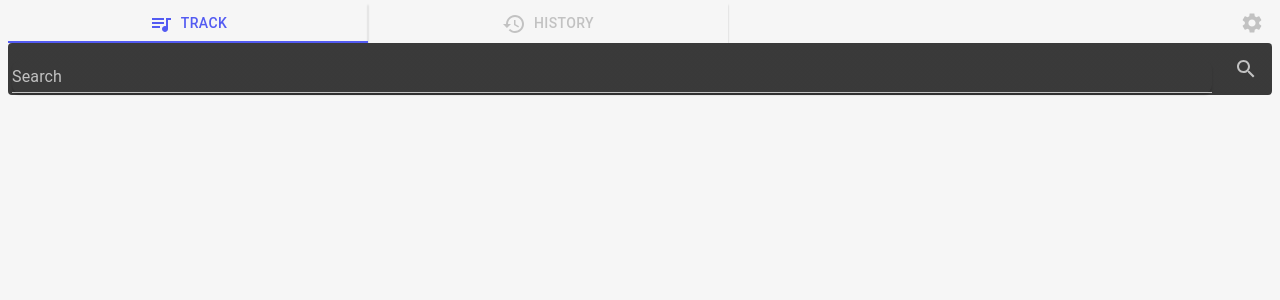
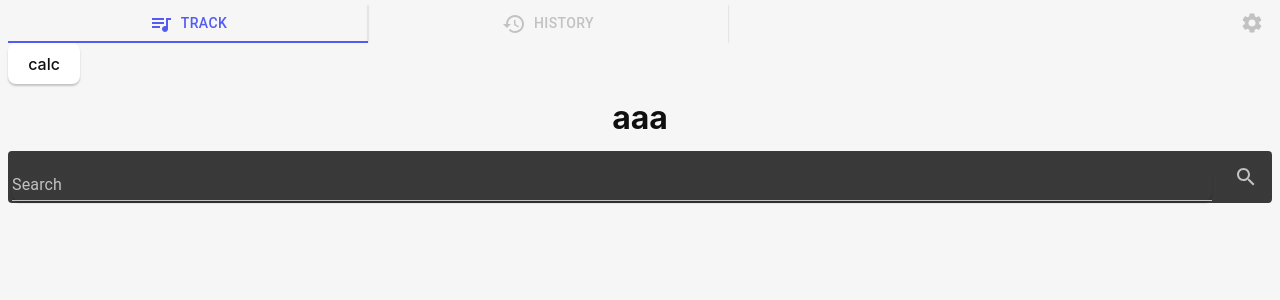
Before and after one commit to void2610/Simple-YouTube-Music.js, a React (Vite) app: page / in a window 1280 px wide. Shown: the top 300 px of the page. Built offline with nearby package versions, Linux system fonts and the light colour scheme.

Commit message:
add rust function

```diff
--- a/src/App.jsx
+++ b/src/App.jsx
@@ -1,6 +1,7 @@
 import { useRef, useState, useEffect } from "react";
 import { createTheme } from '@mui/material/styles';
 import { ThemeProvider } from '@mui/material/styles';
+import { invoke } from "@tauri-apps/api/tauri";
 import DisplayTrack from "./components/DisplayTrack";
 import Controls from "./components/Controls";
 import TopBar from "./components/TopBar";
@@ -63,12 +64,30 @@ const App = () => {
     }
   };
 
+  //Rustコマンド
+  async function calc() {
+    const num1 = 2;
+    const num2 = 3;
+    try {
+      const result = await invoke('calc', { num1, num2 });
+      document.getElementById('aaa').innerHTML = result;
+    }
+    catch (error) {
+      console.log(error);
+      document.getElementById('aaa').innerHTML = 'error';
+    }
+  }
+
+
+
   return (
     <>
       <ThemeProvider theme={theme}>
         <TopBar {...{ isDisplayTrack, setIsDisplayTrack, drawerOpened, setDrawerOpened, theme }} />
         {isDisplayTrack && (
           <>
+            <button onClick={calc}>calc</button>
+            <h1 id='aaa'>aaa</h1>
             <SearchBar
               {...{
                 tracks,
```
Also changed, not shown: 1 other file (tests, documents, lock files or other folders).
